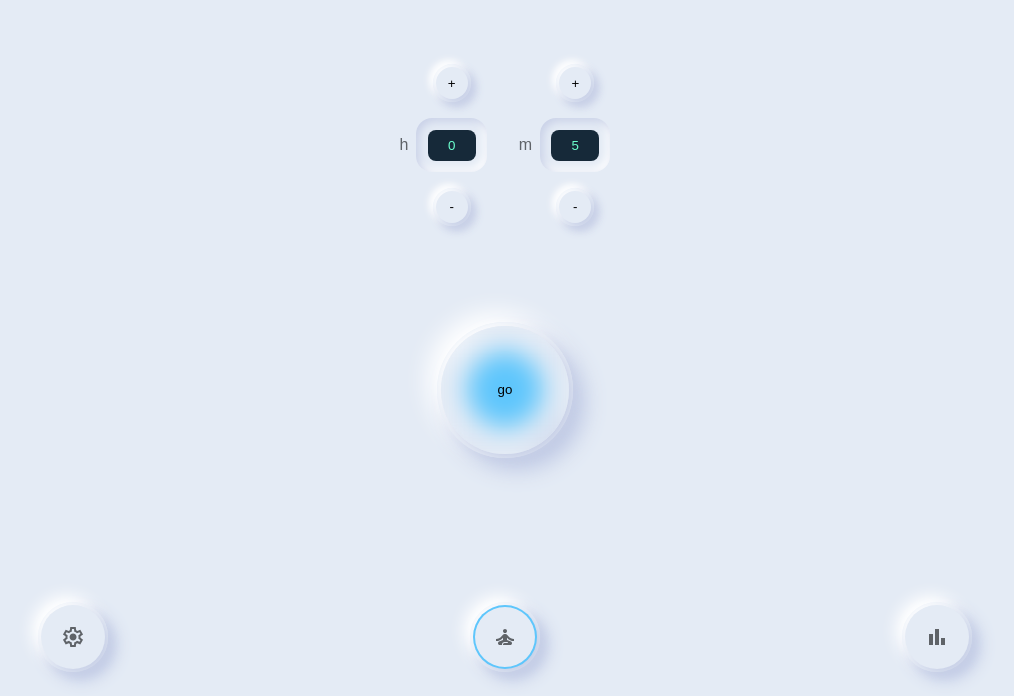
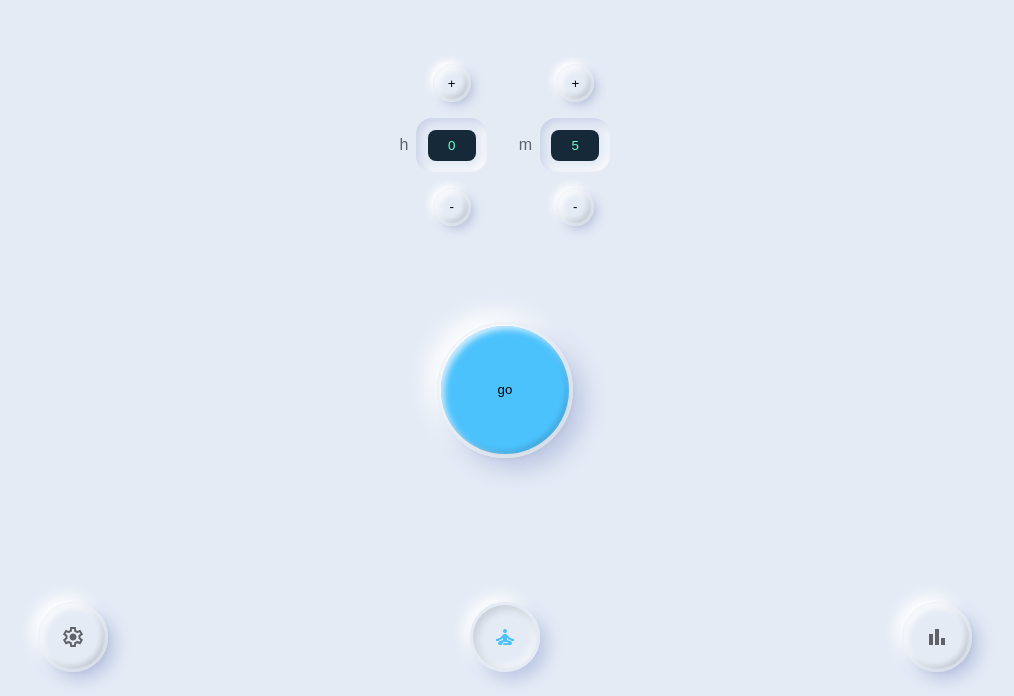
Before and after one commit to Raphael-Hemme/angular-meditation-app, an Angular app: page /practice in a window 1280 px wide. Shown: the part 104-800 px from the top of the page, without its empty margins (135-1149 px from the left). Built offline with nearby package versions, Linux system fonts and the light colour scheme.

Commit message:
cosmetic: Play a bit around with the button shadows

```diff
--- a/src/app/pages/practice-page/practice-page.component.html
+++ b/src/app/pages/practice-page/practice-page.component.html
@@ -1,9 +1,8 @@
 <div class="practice-page-container">
   @if (currScreen() === 'TIME_SELECTION_SCREEN') {
   <app-timer-input>
-    <button (click)="confirmTime()" class="neumorphic-btn btn-l glowing-btn">
-      <div class="glow"></div>
-      <div class="overlay">go</div>
+    <button (click)="confirmTime()" class="neumorphic-btn btn-l btn-primary">
+      go
     </button>
   </app-timer-input>
   } @if (currScreen() === 'SESSION_SCREEN') {
--- a/src/styles.scss
+++ b/src/styles.scss
@@ -16,6 +16,13 @@ $shadow: 0.3rem 0.3rem 0.6rem var(--greyLight-2),
   -0.2rem -0.2rem 0.5rem var(--white);
 $inner-shadow: inset 0.2rem 0.2rem 0.5rem var(--greyLight-2),
   inset -0.2rem -0.2rem 0.5rem var(--white);
+
+$inverted-btn-shadow: inset 0.2rem 0.2rem 0.4rem #ffffffbb,
+  -0.18rem -0.18rem 0.35rem #ffffffbb, inset -0.18rem -0.18rem 0.35rem #00000022,
+  0.2rem 0.2rem 0.4rem #00000011;
+
+$inverted-inner-shadow: inset 0.2rem 0.2rem 0.5rem #00000022,
+  inset -0.2rem -0.2rem 0.5rem #ffffff99;
 
 $bezel-shadow: 0.3rem 0.3rem 0.6rem var(--greyLight-2),
   -0.2rem -0.2rem 0.5rem var(--white);
@@ -59,12 +66,13 @@ input[type="number"] {
   display: flex;
   justify-content: center;
   align-items: center;
+  // border: 1px solid var(--greyLight-1);
   border: none;
-  //border: 2px solid var(--greyLight-1);
   padding: 1rem;
-  box-shadow: $shadow;
+  //outline: 1px solid transparent;
+  box-shadow: $inverted-btn-shadow;
   &:active {
-    box-shadow: $inner-shadow;
+    box-shadow: $inverted-inner-shadow;
     color: var(--primary);
   }
   &:hover {
@@ -73,7 +81,13 @@ input[type="number"] {
 }
 
 .active-btn {
-  border: 2px solid rgba(76, 194, 253, 0.88);
+  // border: 2px solid rgba(76, 194, 253, 1);
+  box-shadow: $inverted-inner-shadow;
+  svg {
+    fill: rgba(76, 194, 253, 1);
+  }
+  /* box-shadow: 0 0 2px 2px rgba(155, 222, 255, 0.2),
+    inset 0 0 2px 2px rgba(97, 202, 255, 0.2); */
 }
 
 .btn-s {
@@ -84,6 +98,10 @@ input[type="number"] {
 .btn-l {
   width: 8rem;
   height: 8rem;
+}
+
+.btn-primary {
+  background-color: rgb(76, 194, 253);
 }
 
 .btn-bezel,
@@ -120,36 +138,6 @@ input[type="number"] {
   }
 }
 
-.glowing-btn {
-  position: relative;
-  padding: 1rem;
-  .glow {
-    position: relative;
-    /* top: 2rem;
-    right: 2rem;
-    bottom: 2rem;
-    left: 2rem; */
-    width: 80%;
-    height: 80%;
-    z-index: 0;
-    background-color: rgba(76, 194, 253, 0.88);
-    border-radius: 50%;
-  }
-  .overlay {
-    position: absolute;
-    top: 0rem;
-    right: 0rem;
-    bottom: 0rem;
-    left: 0rem;
-    display: flex;
-    justify-content: center;
-    align-items: center;
-    z-index: 10;
-    backdrop-filter: blur(0.8rem);
-    border-radius: 50%;
-  }
-}
-
 // General Layout etc.
 .page-wrapper {
   height: 100%;
```
